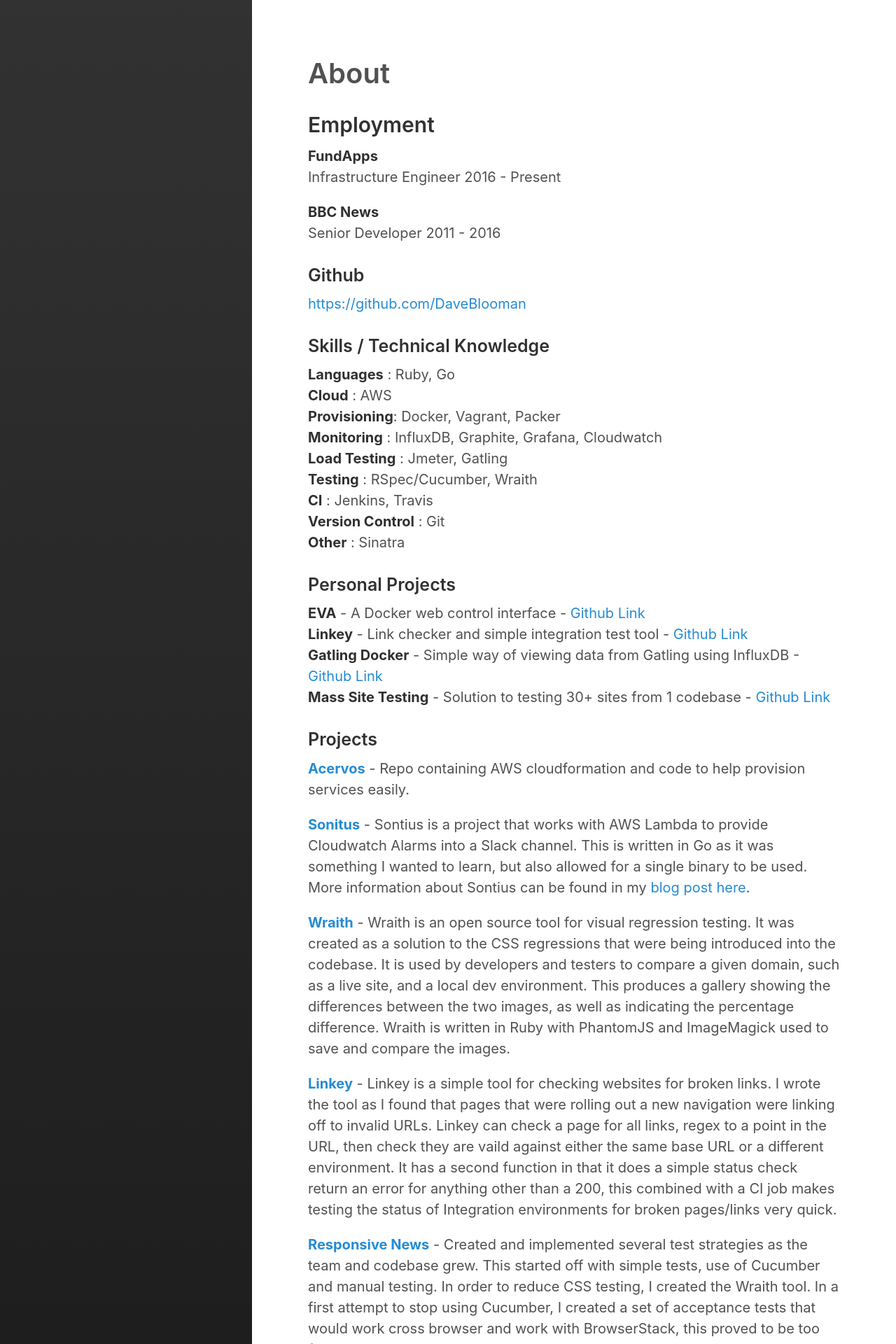
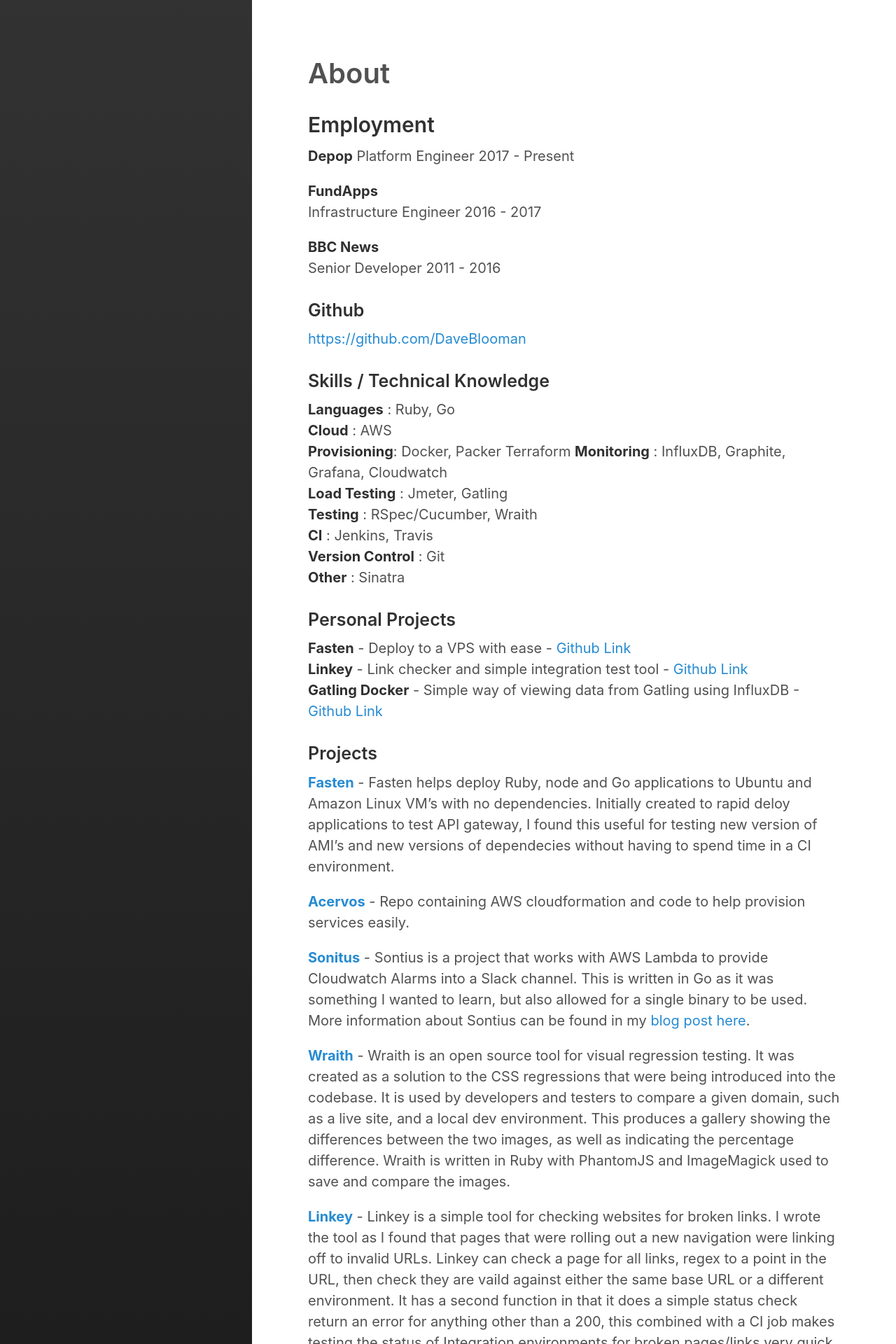
Before and after one commit to DaveBlooman/daveblooman.github.io, a Jekyll site: the page built from about.md, in a window 1280 px wide. Shown: the top 1920 px of the page at 70% size. Built offline with Jekyll 4.4.1, drawn with Linux system fonts in a browser that asks for light colours.

Commit message:
updated job

```diff
--- a/about.md
+++ b/about.md
@@ -7,9 +7,13 @@ sidebar_link: true
 
 ## Employment
 
+**Depop**
+Platform Engineer
+2017 - Present
+
 **FundApps**
 Infrastructure Engineer
-2016 - Present
+2016 - 2017
 
 **BBC News**
 Senior Developer
@@ -22,7 +26,7 @@ Senior Developer
 
 **Languages** : Ruby, Go
 **Cloud** : AWS
-**Provisioning**: Docker, Vagrant, Packer
+**Provisioning**: Docker, Packer Terraform
 **Monitoring** : InfluxDB, Graphite, Grafana, Cloudwatch
 **Load Testing** : Jmeter, Gatling
 **Testing** : RSpec/Cucumber, Wraith
@@ -32,12 +36,13 @@ Senior Developer
 
 ### Personal Projects
 
-**EVA** - A Docker web control interface  - [Github Link](https://github.com/DaveBlooman/eva)
+**Fasten** - Deploy to a VPS with ease  - [Github Link](https://github.com/DaveBlooman/fasten)
 **Linkey** - Link checker and simple integration test tool  - [Github Link](https://github.com/DaveBlooman/linkey)
 **Gatling Docker** - Simple way of viewing data from Gatling using InfluxDB  - [Github Link](https://github.com/DaveBlooman/gatling-docker)
-**Mass Site Testing** - Solution to testing 30+ sites from 1 codebase  - [Github Link](https://github.com/DaveBlooman/page-objects-example)
 
 ### Projects
+
+**[Fasten](https://github.com/DaveBlooman/fasten)** - Fasten helps deploy Ruby, node and Go applications to Ubuntu and Amazon Linux VM's with no dependencies.  Initially created to rapid deloy applications to test API gateway, I found this useful for testing new version of AMI's and new versions of dependecies without having to spend time in a CI environment.
 
 **[Acervos](https://github.com/acervos)** - Repo containing AWS cloudformation and code to help provision services easily.
 
```
